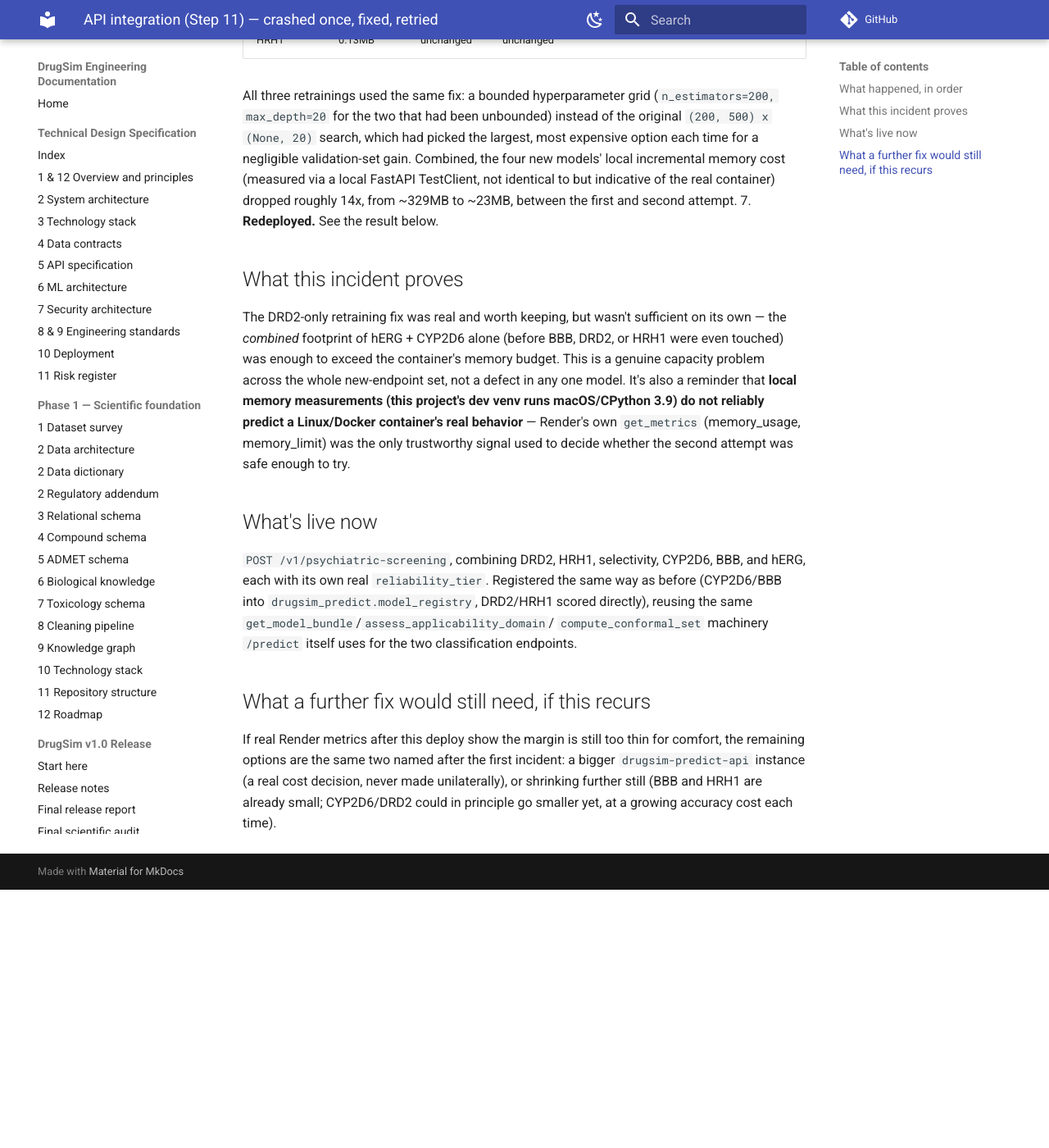
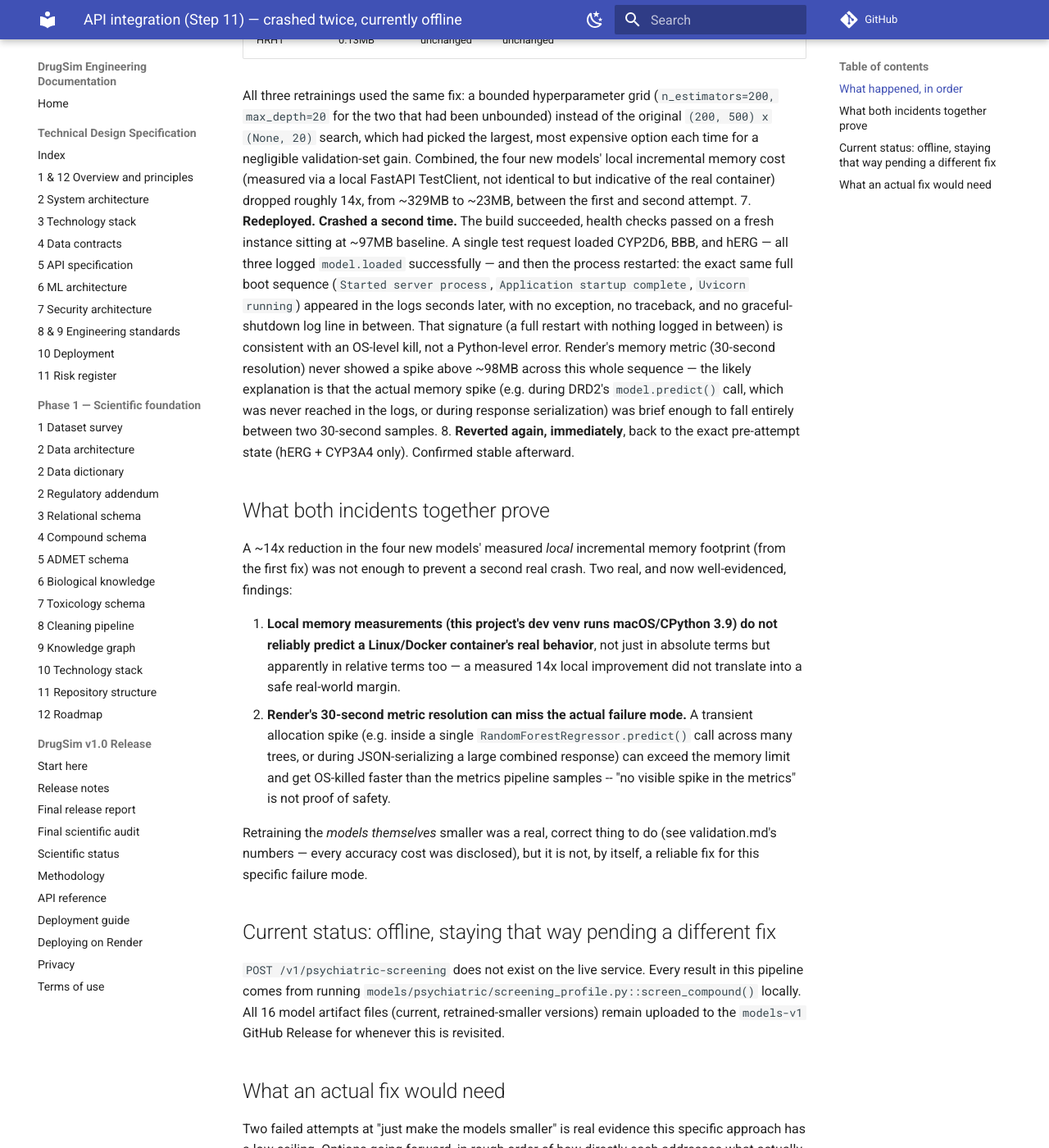
Before and after one commit to cuberthinks/drugsim, an MkDocs documentation site: the page built from docs/psychiatric-pipeline/api-integration.md, in a window 1280 px wide and 1400 px high, scrolled down 991 px. Shown: the whole window at 82% size. Built offline with MkDocs 1.6.1 and Material for MkDocs 9.7.7, drawn with Linux system fonts in a browser that asks for light colours; comment, search, counter and statistics services are not loaded; before the commit the page ends 2076 px from its top, so only the background shows below that; some of the changed text lies outside the part shown.

Commit message:
Revert the psychiatric-screening endpoint again after a second crash
The retry (commit b442603, with DRD2/CYP2D6/BBB all retrained smaller
-- a ~14x reduction in the four new models' local measured incremental
memory footprint) still crashed the live drugsim-predict-api service
on a real test request.

This time Render's logs show CYP2D6, BBB, and hERG all logged
"model.loaded" successfully, then the process restarted with the exact
boot sequence of a fresh container start (Started server process ->
Application startup complete -> Uvicorn running) and no exception, no
traceback, and no graceful-shutdown log line in between -- the
signature of an OS-level kill, not a Python-level error. Render's
30-second-resolution memory metric never showed a spike above ~98MB
across the whole sequence, meaning the actual failure (likely inside
DRD2's model.predict() call, which was never reached in the logs, or
during response serialization) was brief enough to fall entirely
between two metric samples. "No visible spike in the metrics" was not
proof of safety.

Reverted to the exact same known-safe state as the first revert (hERG
+ CYP3A4 only) -- confirmed stable afterward. This is now the second
consecutive failed attempt at "shrink the models" as a standalone fix;
docs/psychiatric-pipeline/api-integration.md records both incidents
and reprioritizes what an actual fix would need (most directly: a
bigger instance, since two attempts at out-shrinking the constraint
have now failed).

Full test suite: 653/664 passing (pre-existing, unrelated failures
only) -- confirms the revert didn't break anything else.

Co-Authored-By: Claude Sonnet 5 <noreply@anthropic.com>

```diff
--- a/docs/psychiatric-pipeline/api-integration.md
+++ b/docs/psychiatric-pipeline/api-integration.md
@@ -1,4 +1,4 @@
-# API integration (Step 11) — crashed once, fixed, retried
+# API integration (Step 11) — crashed twice, currently offline
 
 ## What happened, in order
 
@@ -44,36 +44,72 @@
    TestClient, not identical to but indicative of the real container)
    dropped roughly 14x, from ~329MB to ~23MB, between the first and
    second attempt.
-7. **Redeployed.** See the result below.
+7. **Redeployed. Crashed a second time.** The build succeeded, health
+   checks passed on a fresh instance sitting at ~97MB baseline. A
+   single test request loaded CYP2D6, BBB, and hERG — all three logged
+   `model.loaded` successfully — and then the process restarted:
+   the exact same full boot sequence (`Started server process`,
+   `Application startup complete`, `Uvicorn running`) appeared in the
+   logs seconds later, with no exception, no traceback, and no
+   graceful-shutdown log line in between. That signature (a full
+   restart with nothing logged in between) is consistent with an
+   OS-level kill, not a Python-level error. Render's memory metric
+   (30-second resolution) never showed a spike above ~98MB across this
+   whole sequence — the likely explanation is that the actual memory
+   spike (e.g. during DRD2's `model.predict()` call, which was never
+   reached in the logs, or during response serialization) was brief
+   enough to fall entirely between two 30-second samples.
+8. **Reverted again, immediately**, back to the exact pre-attempt
+   state (hERG + CYP3A4 only). Confirmed stable afterward.
 
-## What this incident proves
+## What both incidents together prove
 
-The DRD2-only retraining fix was real and worth keeping, but wasn't
-sufficient on its own — the *combined* footprint of hERG + CYP2D6
-alone (before BBB, DRD2, or HRH1 were even touched) was enough to
-exceed the container's memory budget. This is a genuine capacity
-problem across the whole new-endpoint set, not a defect in any one
-model. It's also a reminder that **local memory measurements (this
-project's dev venv runs macOS/CPython 3.9) do not reliably predict a
-Linux/Docker container's real behavior** — Render's own `get_metrics`
-(memory_usage, memory_limit) was the only trustworthy signal used to
-decide whether the second attempt was safe enough to try.
+A ~14x reduction in the four new models' measured *local* incremental
+memory footprint (from the first fix) was not enough to prevent a
+second real crash. Two real, and now well-evidenced, findings:
 
-## What's live now
+1. **Local memory measurements (this project's dev venv runs
+   macOS/CPython 3.9) do not reliably predict a Linux/Docker
+   container's real behavior**, not just in absolute terms but
+   apparently in relative terms too — a measured 14x local improvement
+   did not translate into a safe real-world margin.
+2. **Render's 30-second metric resolution can miss the actual failure
+   mode.** A transient allocation spike (e.g. inside a single
+   `RandomForestRegressor.predict()` call across many trees, or during
+   JSON-serializing a large combined response) can exceed the memory
+   limit and get OS-killed faster than the metrics pipeline samples --
+   "no visible spike in the metrics" is not proof of safety.
 
-`POST /v1/psychiatric-screening`, combining DRD2, HRH1, selectivity,
-CYP2D6, BBB, and hERG, each with its own real `reliability_tier`.
-Registered the same way as before (CYP2D6/BBB into
-`drugsim_predict.model_registry`, DRD2/HRH1 scored directly), reusing
-the same `get_model_bundle`/`assess_applicability_domain`/
-`compute_conformal_set` machinery `/predict` itself uses for the two
-classification endpoints.
+Retraining the *models themselves* smaller was a real, correct thing
+to do (see validation.md's numbers — every accuracy cost was
+disclosed), but it is not, by itself, a reliable fix for this specific
+failure mode.
 
-## What a further fix would still need, if this recurs
+## Current status: offline, staying that way pending a different fix
 
-If real Render metrics after this deploy show the margin is still too
-thin for comfort, the remaining options are the same two named after
-the first incident: a bigger `drugsim-predict-api` instance (a real
-cost decision, never made unilaterally), or shrinking further still
-(BBB and HRH1 are already small; CYP2D6/DRD2 could in principle go
-smaller yet, at a growing accuracy cost each time).
+`POST /v1/psychiatric-screening` does not exist on the live service.
+Every result in this pipeline comes from running
+`models/psychiatric/screening_profile.py::screen_compound()` locally.
+All 16 model artifact files (current, retrained-smaller versions)
+remain uploaded to the `models-v1` GitHub Release for whenever this is
+revisited.
+
+## What an actual fix would need
+
+Two failed attempts at "just make the models smaller" is real evidence
+this specific approach has a low ceiling. Options going forward, in
+rough order of how directly each addresses what actually failed:
+
+- **A bigger `drugsim-predict-api` instance.** The most direct fix —
+  removes the constraint the last two attempts were fighting, rather
+  than trying to out-shrink it. A real recurring cost, never a
+  unilateral decision.
+- **Don't load all six models in the same process for one request.**
+  E.g. compute the six signals across multiple smaller calls, or cap
+  which subset of experimental models a single request can combine, so
+  the peak concurrent resident set is smaller even if the total
+  artifact footprint is unchanged.
+- **Shrinking further still.** Diminishing returns given what just
+  happened — CYP2D6/DRD2 could in principle go smaller yet, at a
+  growing, real accuracy cost, with no guarantee it clears whatever
+  the actual (still not fully understood) failure threshold is.
```
Also changed, not shown: CHANGELOG.md (+18 -19 lines), docs/psychiatric-pipeline/README.md (+20 -22 lines), docs/psychiatric-pipeline/limitations.md (+15 -10 lines), docs/psychiatric-pipeline/validation.md (+13 -15 lines), 6 other files.
